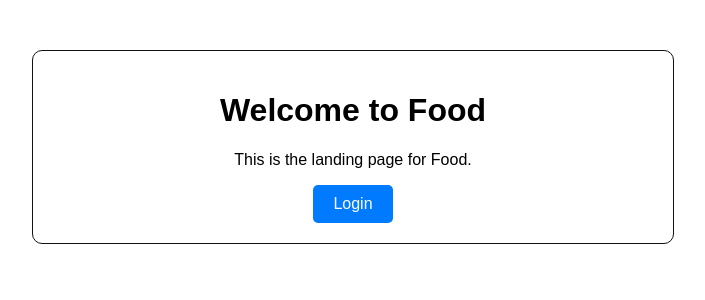
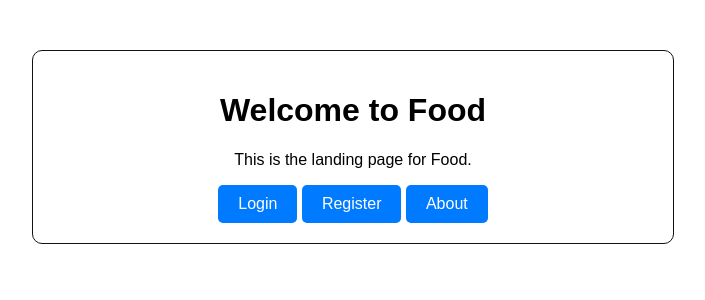
Before and after one commit to wtrmlnrch/ThinkEat, a Django app: page /landing_page/ in a window 1280 px wide. Shown: the top 300 px of the page, without its empty margins (287-992 px from the left). Run offline with Django 5.2, Linux system fonts and the light colour scheme.

Commit message:
Updated landing screen with options

```diff
--- a/login/templates/landing_page.html
+++ b/login/templates/landing_page.html
@@ -36,6 +36,8 @@
         <h1>Welcome to Food</h1>
         <p>This is the landing page for Food.</p>
         <a href="/accounts/login/">Login</a>
+        <a href="/accounts/register/">Register</a>
+        <a href="">About</a>
     </div>
 </body>
 </html>
```
Also changed, not shown: db.sqlite3.
